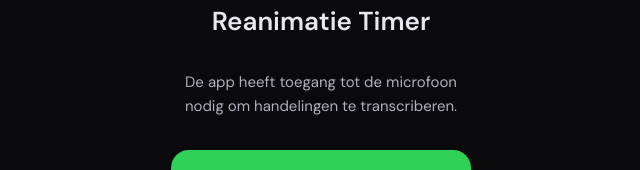
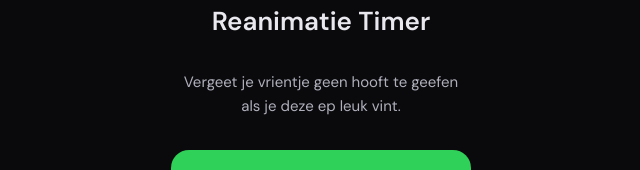
Before and after one commit to dyonmensink97-hash/REANIMATIE_TIMER, a plain HTML site: page index.html in a window 1280 px wide. Shown: the part 337-507 px from the top of the page, without its empty margins (319-959 px from the left). Drawn offline with Linux system fonts and the light colour scheme.

Commit message:
Update index.html

```diff
--- a/index.html
+++ b/index.html
@@ -379,7 +379,7 @@ body::before {
 <div id="init-overlay">
   <div class="init-icon">🩺</div>
   <div class="init-title">Reanimatie Timer</div>
-  <div class="init-sub">De app heeft toegang tot de microfoon nodig om handelingen te transcriberen.</div>
+  <div class="init-sub">Vergeet je vrientje geen hooft te geefen als je deze ep leuk vint.</div>
   <button class="init-btn" id="init-btn">Geef toegang & open app</button>
   <div class="init-error" id="init-error">Microfoon geweigerd. Ga naar Instellingen → Safari → Microfoon en sta toegang toe, en heropen de app.</div>
 </div>
```
